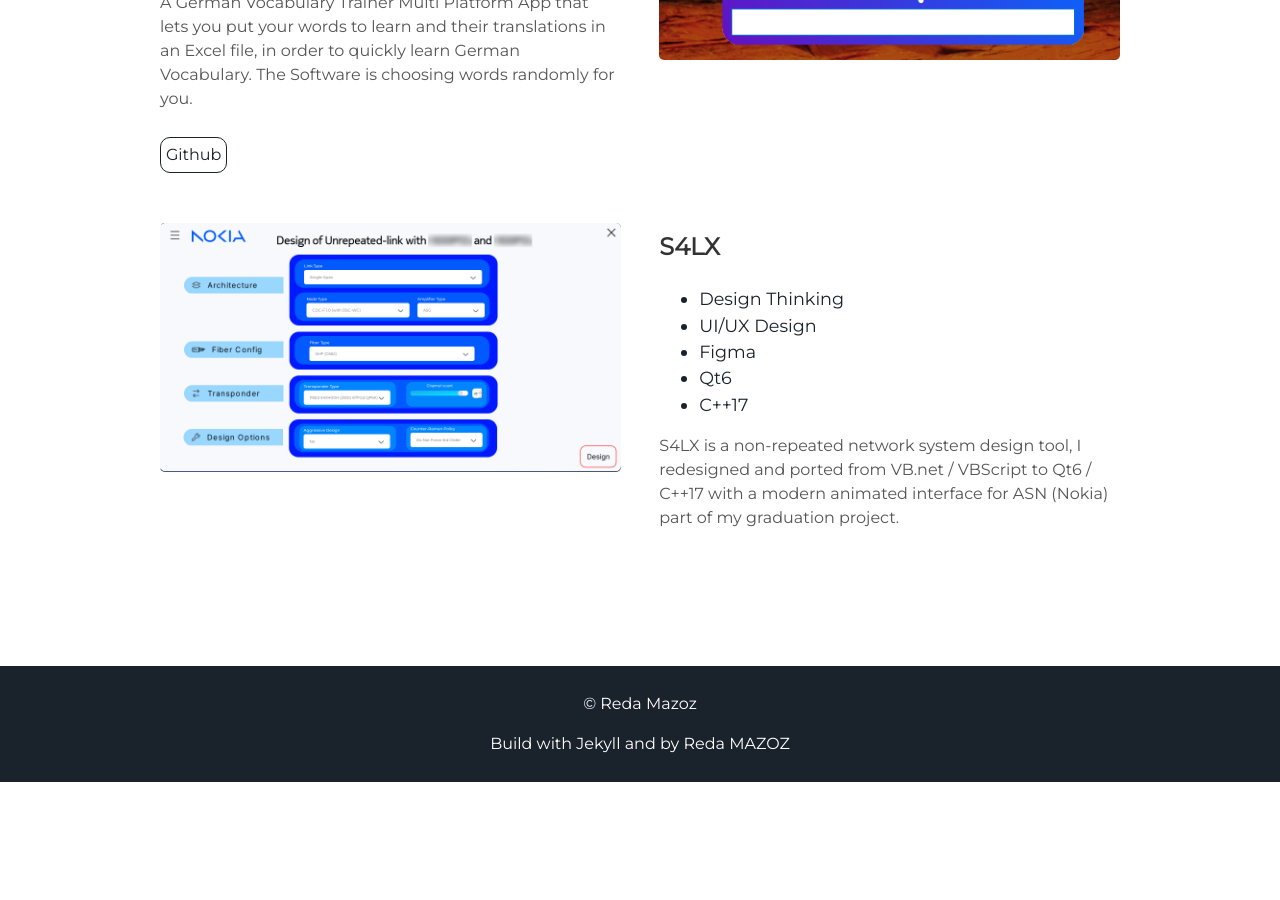
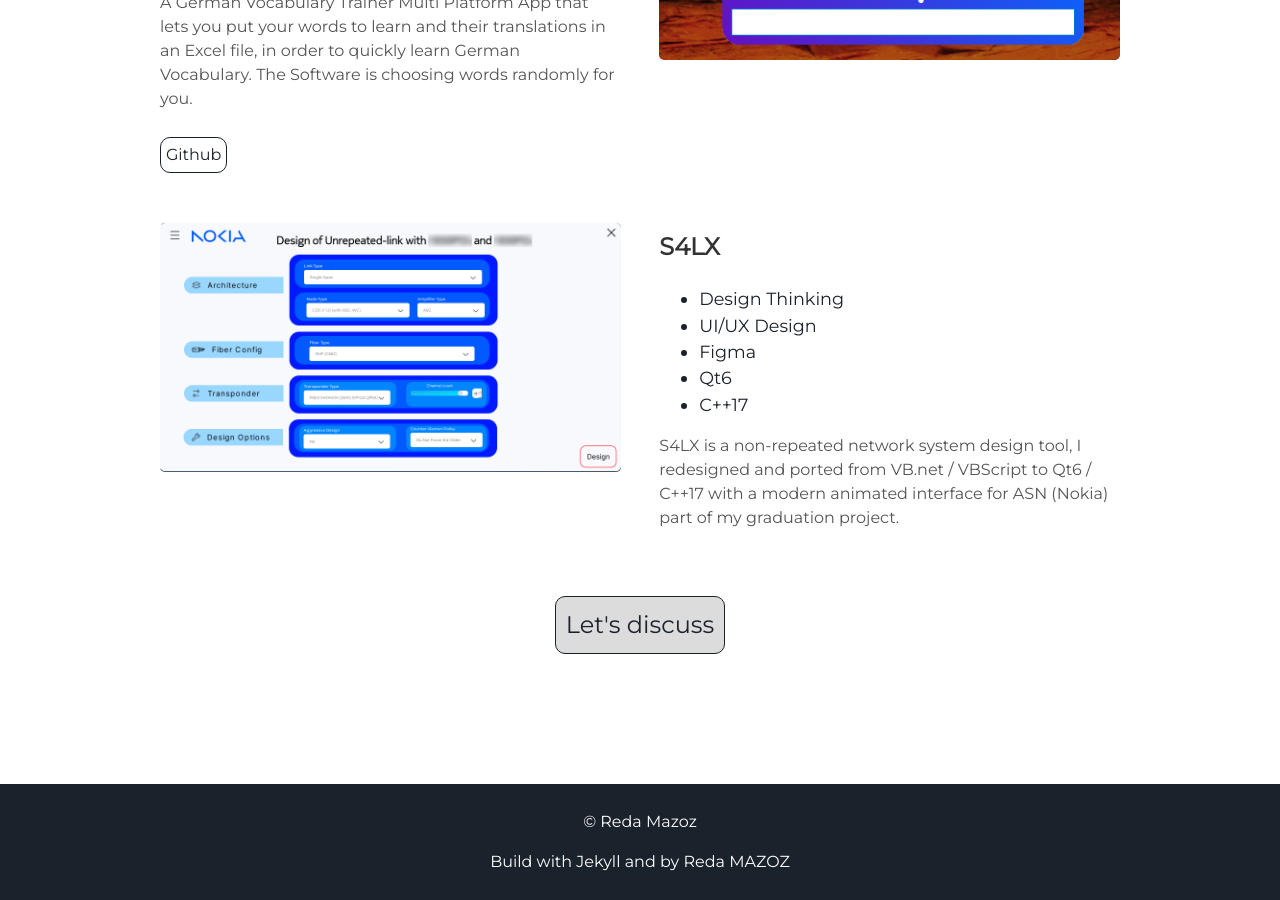
Before and after one commit to RedaMazoz/redamazoz.github.io, a Jekyll site: the page built from index.html, in a window 1280 px wide and 900 px high, scrolled down 5165 px. Built offline with Jekyll 4.4.1, drawn with Linux system fonts in a browser that asks for light colours; some web fonts are replaced; before the commit the page ends 5947 px from its top, so only the background shows below that.

Commit message:
add final call to action projects.html

```diff
--- a/_includes/projects.html
+++ b/_includes/projects.html
@@ -103,3 +103,7 @@
     <p> S4LX is a non-repeated network system design tool, I redesigned and ported from VB.net / VBScript to Qt6 / C++17 with a modern animated interface for ASN (Nokia) part of my graduation project.</p>
 </div>
 </div>
+
+    <div class="header-links">
+        <center><a class="call-to-action-link" href="mailto:reda.mazoz@outlook.com">Let's discuss</a></center>
+    </div>
```
